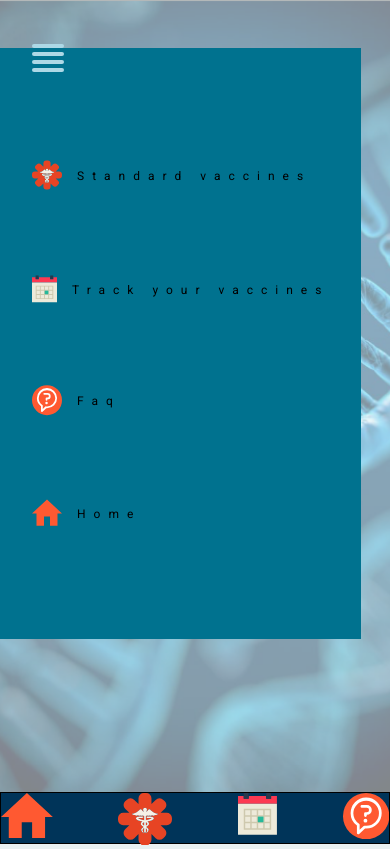
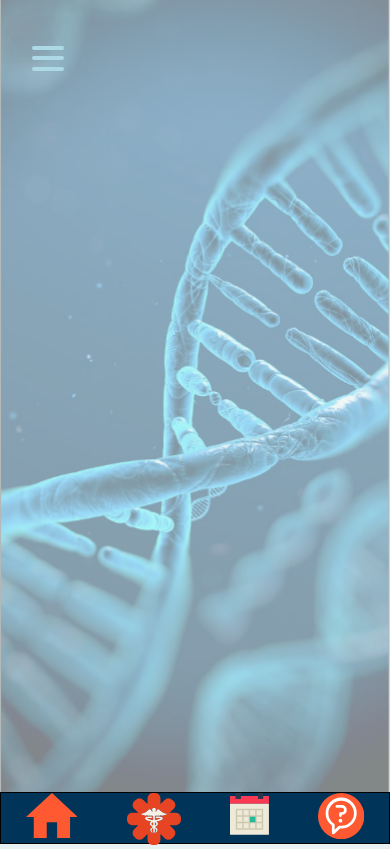
Before and after one commit to cristinamerisoiu/vacciner, a React (Create React App) app: page /homepage in a window 390 px wide. Built offline with nearby package versions, Linux system fonts and the light colour scheme.

Commit message:
add hamburger menu and fix footer

```diff
--- a/src/App.js
+++ b/src/App.js
@@ -7,12 +7,24 @@ import TrackVaccines from "./pages/TrackVaccines";
 import LoginForm from "./pages/LoginForm";
 import { BrowserRouter as Router, Route } from "react-router-dom";
 import Footer from "./components/Footer";
+import styled from "styled-components";
+
+const StyledApp = styled.main`
+  display: grid;
+  grid-template-rows: 1fr auto;
+  grid-template-columns: 1fr;
+  height: 100vh;
+`;
+
+const Container = styled.div`
+  overflow: scroll;
+`;
 
 function App() {
   return (
-    <>
+    <StyledApp>
       <GlobalStyles />
-      <Footer />
+      <Container>
         <Router>
           <Route exact path="/startpage" component={StartPage} />
           <Route path="/standardvaccines" component={StandardVaccines} />
@@ -20,8 +32,9 @@ function App() {
           <Route path="/trackvaccines" component={TrackVaccines} />
           <Route path="/loginform" component={LoginForm} />
         </Router>
+      </Container>
       <Footer />
-    </>
+    </StyledApp>
   );
 }
 
--- a/src/Globalstyles.js
+++ b/src/Globalstyles.js
@@ -10,8 +10,8 @@ body {
   font-size: 16px;
   margin: 0;
   font-family: 'Roboto', sans-serif;
-  width:100%;
-  height:100%;
+  width:100vw;
+  height:100vh;
   background:#E8F1F2;
 }
 `;
--- a/src/components/Footer.js
+++ b/src/components/Footer.js
@@ -7,14 +7,11 @@ import House from "../icons/House";
 
 const FooterWrapper = styled.nav`
   display: flex;
-  justify-content: space-between;
   width: 100vw;
   height: 52px;
   background-color: #003459;
   border: solid 1px;
-  justify-content: space-between;
-  position: absolute;
-  bottom: 0;
+  justify-content: space-around;
 `;
 
 export default function Footer() {
--- a/src/components/MenuHamburger.js
+++ b/src/components/MenuHamburger.js
@@ -12,13 +12,15 @@ export const StyledMenu = styled.nav`
   justify-content: center;
   background: #00728f;
   height: 70%;
-  margin-top: 48px;
+  margin-top: 20px;
   text-align: left;
   padding: 2rem;
   position: absolute;
   top: 0;
   left: 0;
   transition: transform 0.3s ease-in-out;
+  transform: ${({ open }) => (open ? "translateX(0)" : "translateX(-100%)")};
+  border-radius: 20px;
 
   div {
     display: flex;
@@ -43,11 +45,11 @@ const TextWrapper = styled.span`
   margin-left: 15px;
 `;
 
-export default function MenuHamburger() {
+export default function MenuHamburger({ open }) {
   return (
     <>
       <GlobalStyles />
-      <StyledMenu>
+      <StyledMenu open={open}>
         <a href="/">
           <div>
             <span aria-label="standard vaccines">
--- a/src/components/NavbarHamburger.js
+++ b/src/components/NavbarHamburger.js
@@ -29,15 +29,27 @@ export const StyledBurger = styled.button`
     transition: all 0.3s linear;
     position: relative;
     transform-origin: 1px;
+
+    :first-child {
+      transform: ${({ open }) => (open ? "rotate(45deg)" : "rotate(0)")};
+    }
+
+    :nth-child(2) {
+      opacity: ${({ open }) => (open ? "0" : "1")};
+      transform: ${({ open }) => (open ? "translateX(20px)" : "translateX(0)")};
+    }
+
+    :nth-child(3) {
+      transform: ${({ open }) => (open ? "rotate(-45deg)" : "rotate(0)")};
+    }
   }
 `;
 
-export default function NavbarHamburger() {
+export default function NavbarHamburger({ open, setOpen }) {
   return (
     <>
       <GlobalStyles />
-      <StyledBurger>
-        <div />
+      <StyledBurger open={open} onClick={() => setOpen(!open)}>
         <div />
         <div />
         <div />
--- a/src/pages/HomePage.js
+++ b/src/pages/HomePage.js
@@ -1,7 +1,6 @@
-import React from "react";
+import React, { useState } from "react";
 import MenuHamburger from "../components/MenuHamburger";
 import NavbarHamburger from "../components/NavbarHamburger";
-import Footer from "../components/Footer";
 import styled from "styled-components";
 import img from "../resources/DNA2.png";
 
@@ -10,20 +9,20 @@ const ImageWrapper = styled.div`
   background-image: url(${img});
   background-repeat: no-repeat;
   margin: 0px;
-  width: 100vw;
-  height: 100vh;
+  width: 100%;
+  height: 100%;
   background-position: center center;
   background-size: cover;
 `;
 
 export default function HomePage() {
+  const [open, setOpen] = useState(false);
   return (
     <>
       <ImageWrapper>
-        <NavbarHamburger />
-        <MenuHamburger />
+        <NavbarHamburger open={open} setOpen={setOpen} />
+        <MenuHamburger open={open} setOpen={setOpen} />
       </ImageWrapper>
-      <Footer />
     </>
   );
 }
--- a/src/pages/LoginForm.js
+++ b/src/pages/LoginForm.js
@@ -2,7 +2,6 @@ import React from "react";
 import SignupButton from "../components/SignupButton";
 import TextFieldContainer from "../components/TextFieldContainer";
 import styled from "styled-components";
-import Footer from "../components/Footer";
 
 const LoginFormWrapper = styled.form`
   width: 100%;
@@ -46,7 +45,6 @@ export default function LoginForm() {
           <SignupButton>Sign Up</SignupButton>
         </ButtonWrapper>
       </LoginFormWrapper>
-      <Footer />
     </>
   );
 }
--- a/src/pages/StandardVaccines.js
+++ b/src/pages/StandardVaccines.js
@@ -1,6 +1,5 @@
 import React from "react";
 import Headline from "../components/Headline";
-import Footer from "../components/Footer";
 import VaccineContent from "../components/VaccineContent";
 
 export default function StandardVaccines() {
@@ -8,7 +7,6 @@ export default function StandardVaccines() {
     <>
       <Headline>Standard Vaccines</Headline>
       <VaccineContent />
-      <Footer />
     </>
   );
 }
--- a/src/pages/TrackVaccines.js
+++ b/src/pages/TrackVaccines.js
@@ -4,7 +4,6 @@ import TextFieldContainer from "../components/TextFieldContainer";
 import SelectDate from "../components/SelectDate";
 import ResultTextContainer from "../components/ResultTextContainer";
 import Headline from "../components/Headline";
-import Footer from "../components/Footer";
 import SearchBar from "../components/SearchBar";
 import { diseases } from "../api/diseases";
 
@@ -51,7 +50,6 @@ export default function TrackVaccines({ handleInputChange }) {
         <TextFieldContainer type="text" placeholder="Select date" />
         <SelectDate>Select Date</SelectDate>
         <ResultTextContainer />
-        <Footer />
       </PageWrapper>
     </>
   );
```
Lines whose indentation alone changed are shown as unchanged.
